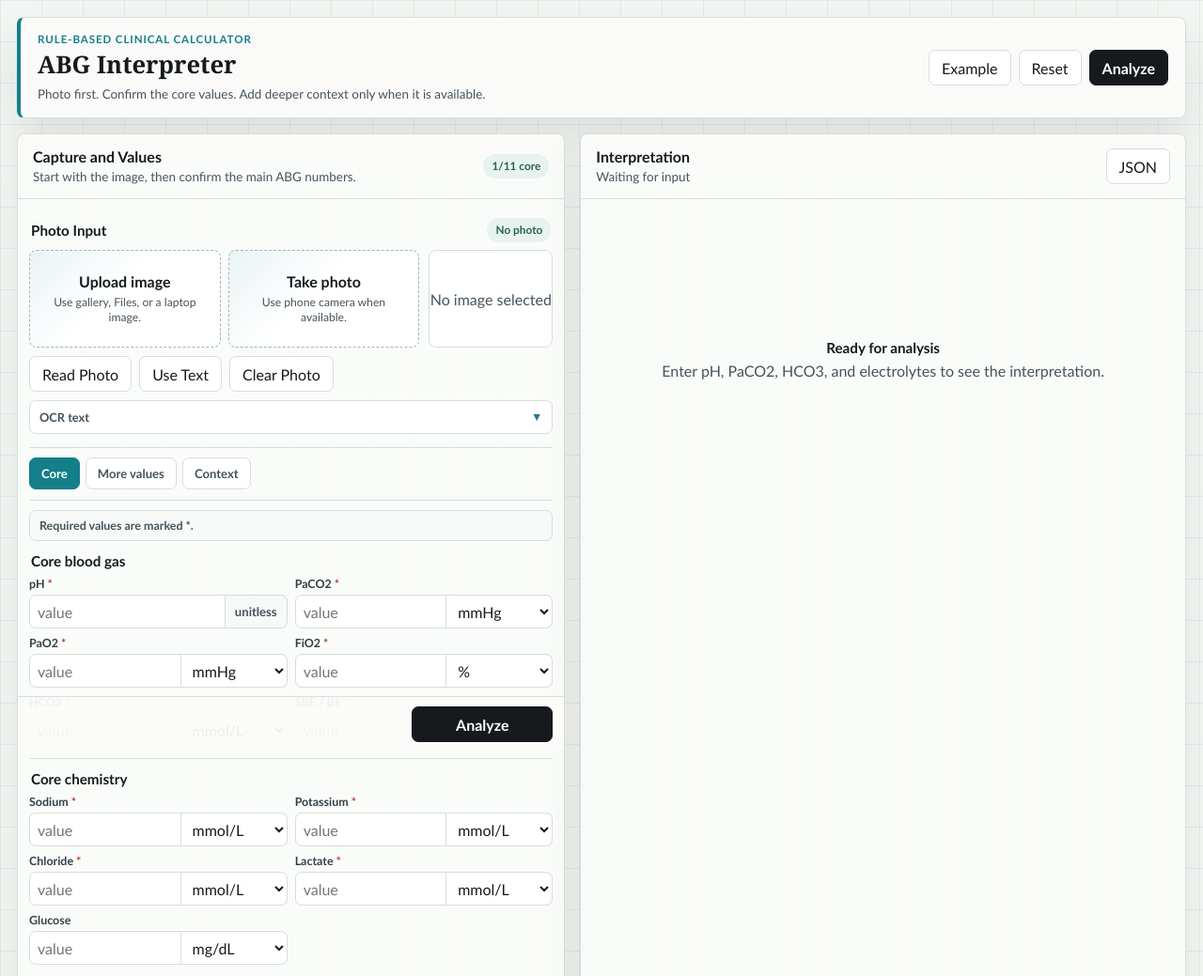
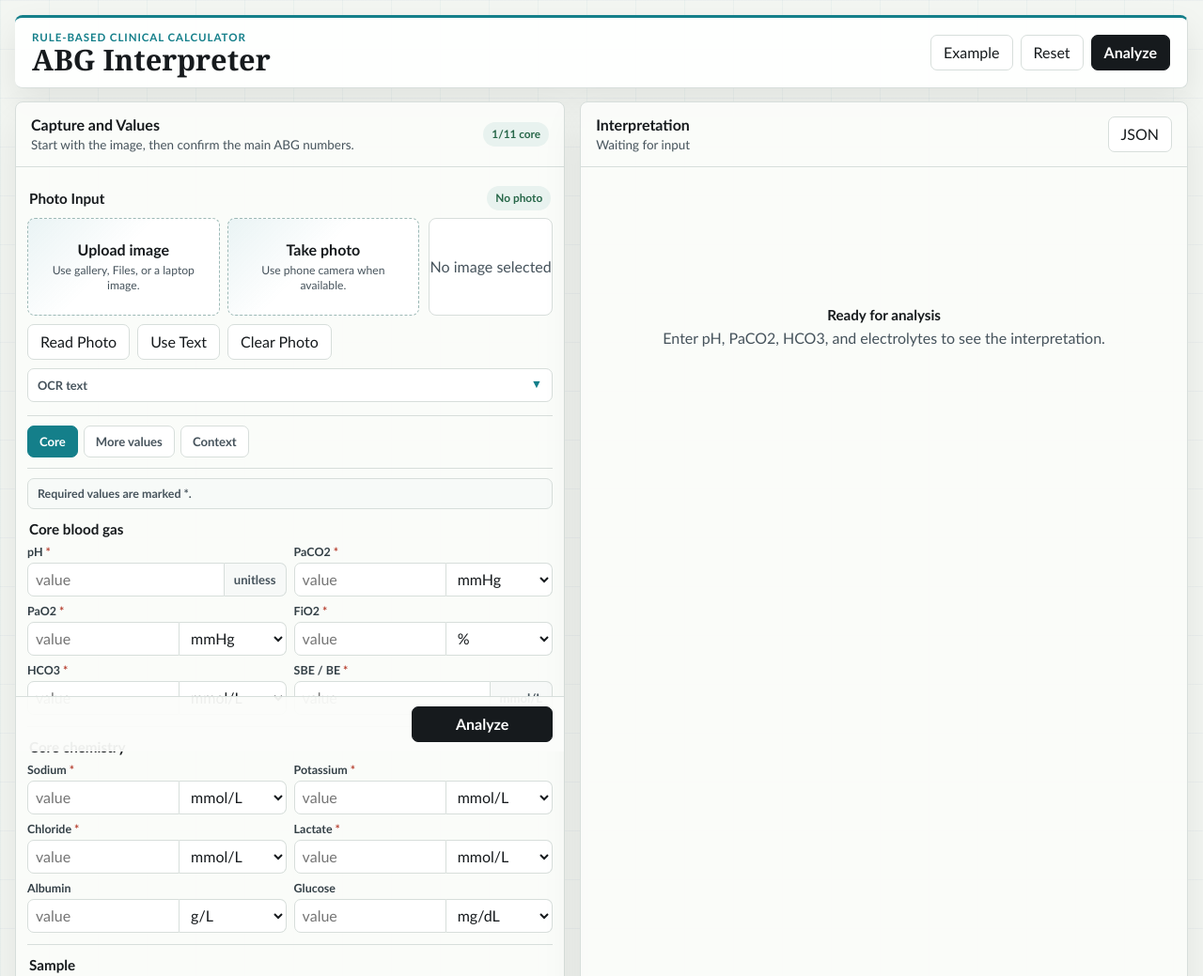
Before and after one commit to shaktimishra84/abg-photo-interpreter, a website: page index.html in a window 1280 px wide. Shown: the top 1039 px of the page at 94% size. Drawn offline with Linux system fonts and the light colour scheme.

Commit message:
Refine header and core albumin field

```diff
--- a/app.js
+++ b/app.js
@@ -30,6 +30,7 @@
         { id: "potassium", label: "Potassium", units: ["mmol/L", "mEq/L"], required: true },
         { id: "chloride", label: "Chloride", units: ["mmol/L", "mEq/L"], required: true },
         { id: "lactate", label: "Lactate", units: ["mmol/L", "mg/dL", "mEq/L"], required: true },
+        { id: "albumin", label: "Albumin", units: ["g/L", "g/dL"] },
         { id: "glucose", label: "Glucose", units: ["mg/dL", "mmol/L"] }
       ]
     },
@@ -38,7 +39,6 @@
       tab: "more",
       fields: [
         { id: "age", label: "Age", units: ["years"] },
-        { id: "albumin", label: "Albumin", units: ["g/L", "g/dL"] },
         { id: "urea", label: "Urea / BUN", units: ["BUN_mg_dL", "urea_mmol_L", "urea_mg_dL"] },
         { id: "creatinine", label: "Creatinine", units: ["mg/dL", "micromol/L"] },
         { id: "measuredOsmolality", label: "Measured osmolality", units: ["mOsm/kg"] },
@@ -76,6 +76,7 @@
     potassium: { min: "1", max: "10", title: "Usual potassium reference: 3.5-5.0 mmol/L" },
     chloride: { min: "60", max: "140", title: "Usual chloride reference: 95-110 mmol/L" },
     lactate: { min: "0", max: "30", title: "Lactate >=4 mmol/L is a danger flag" },
+    albumin: { min: "0", max: "60", title: "Albumin allows albumin-corrected anion gap calculation" },
     glucose: { min: "0", max: "600", title: "Radiometer reports cGlu commonly in mg/dL" },
     age: { min: "0", max: "120", title: "Age helps screen the A-a gradient" }
   };
--- a/index.html
+++ b/index.html
@@ -12,7 +12,6 @@
         <div>
           <p class="eyebrow">Rule-based clinical calculator</p>
           <h1>ABG Interpreter</h1>
-          <p class="topbar-copy">Photo first. Confirm the core values. Add deeper context only when it is available.</p>
         </div>
         <div class="topbar-actions">
           <button class="ghost-button" id="loadExample" type="button" title="Load a mixed acidosis example">Example</button>
--- a/styles.css
+++ b/styles.css
@@ -24,10 +24,10 @@
 html {
   min-height: 100%;
   background:
-    linear-gradient(90deg, rgba(20, 127, 138, 0.08) 1px, transparent 1px),
-    linear-gradient(180deg, rgba(49, 95, 155, 0.08) 1px, transparent 1px),
+    linear-gradient(90deg, rgba(20, 127, 138, 0.045) 1px, transparent 1px),
+    linear-gradient(180deg, rgba(49, 95, 155, 0.045) 1px, transparent 1px),
     #f3f6f2;
-  background-size: 44px 44px;
+  background-size: 52px 52px;
 }
 
 body {
@@ -49,22 +49,23 @@ button {
 
 .app-shell {
   min-height: 100vh;
-  padding: 18px;
+  padding: 16px;
 }
 
 .topbar {
   align-items: center;
-  background: rgba(251, 252, 250, 0.92);
+  background: rgba(255, 255, 255, 0.96);
   border: 1px solid var(--line);
-  border-left: 4px solid var(--oxygen);
+  border-top: 3px solid var(--oxygen);
+  border-left: 0;
   border-radius: var(--radius);
-  box-shadow: 0 20px 48px rgba(22, 26, 29, 0.1);
+  box-shadow: 0 14px 34px rgba(22, 26, 29, 0.08);
   display: flex;
   justify-content: space-between;
   gap: 18px;
-  margin: 0 auto 16px;
+  margin: 0 auto 14px;
   max-width: 1500px;
-  padding: 16px 18px;
+  padding: 14px 18px;
 }
 
 .eyebrow {
@@ -72,16 +73,8 @@ button {
   font-size: 0.72rem;
   font-weight: 800;
   letter-spacing: 0.08em;
-  margin: 0 0 3px;
+  margin: 0 0 2px;
   text-transform: uppercase;
-}
-
-.topbar-copy {
-  color: var(--muted);
-  font-size: 0.84rem;
-  line-height: 1.35;
-  margin-top: 5px;
-  max-width: 620px;
 }
 
 h1,
@@ -93,8 +86,9 @@ p {
 
 h1 {
   font-family: Georgia, "Times New Roman", serif;
-  font-size: clamp(1.6rem, 2vw, 2.35rem);
+  font-size: clamp(1.9rem, 2.4vw, 2.45rem);
   font-weight: 700;
+  line-height: 1;
 }
 
 h2 {
@@ -1004,10 +998,6 @@ select:focus {
     flex-direction: column;
   }
 
-  .topbar-copy {
-    display: none;
-  }
-
   .topbar-actions {
     display: grid;
     grid-template-columns: repeat(3, 1fr);
```
